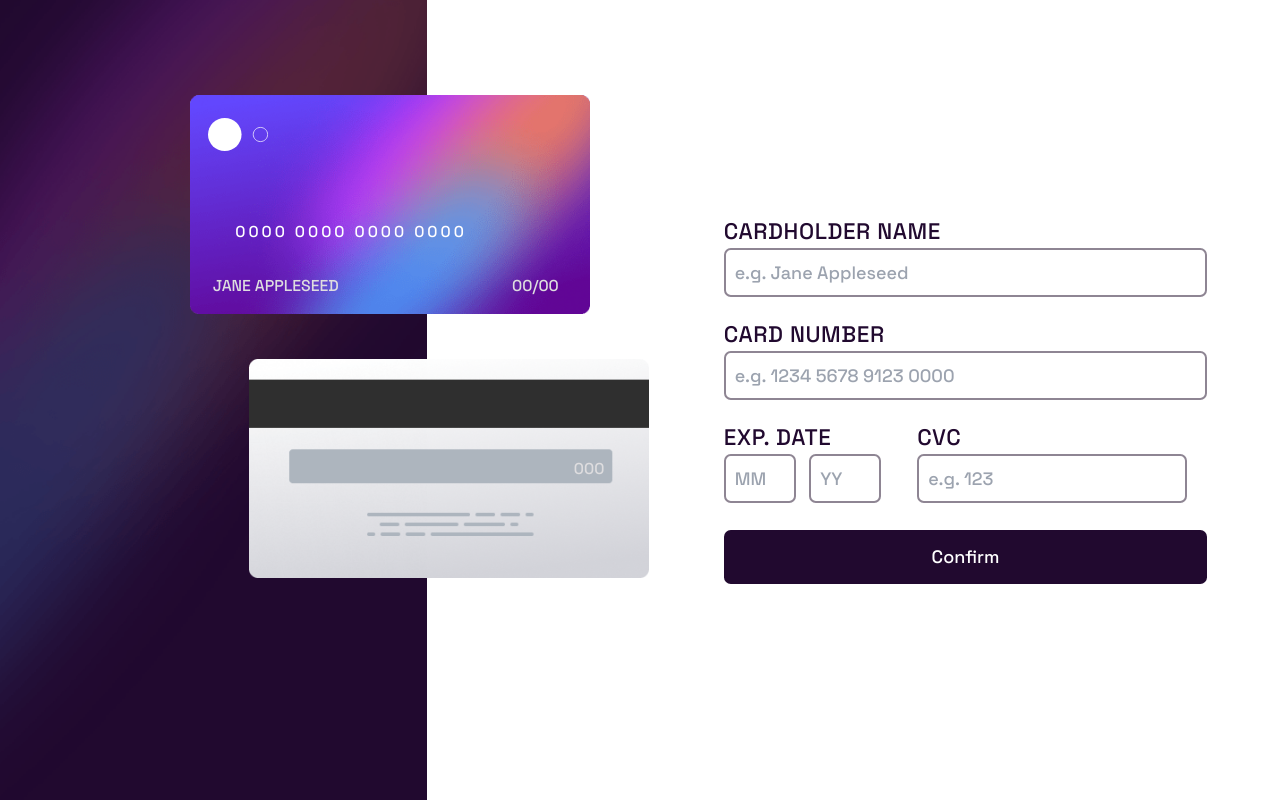
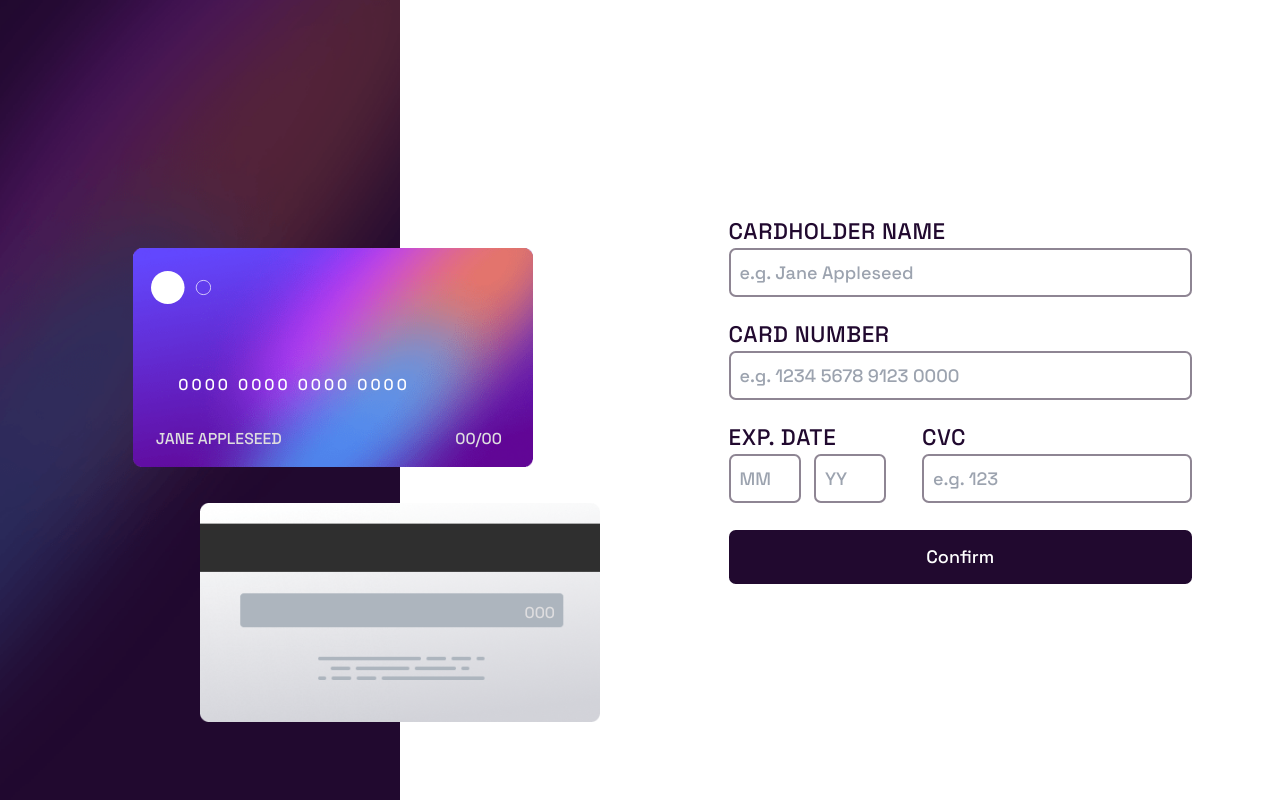
Before and after one commit to jjjooeyyy/interactive-card-details-form, a website: page index.html in a window 1280 px wide. Shown: the top 800 px of the page. Drawn offline with Linux system fonts and the light colour scheme.

Commit message:
finish responsive layout

```diff
--- a/index.html
+++ b/index.html
@@ -13,7 +13,6 @@
     .attribution { font-size: 11px; text-align: center; }
     .attribution a { color: hsl(228, 45%, 44%); }
   </style> -->
-
 </head>
 <body>
   <div class="container">
@@ -37,7 +36,7 @@
 </div>
 
 <div class="right-section">
-  <form class="flex flex-col lg:w-[50%] lg:mx-[14rem] lg:my-auto">
+  <form class="flex flex-col md:mx-[5rem] md:pl-7 lg:mx-[14rem] md:my-auto">
 
   <label class="text-veryDarkViolet uppercase tracking-wide text-xl">
     <p>Cardholder Name</p>
@@ -47,7 +46,7 @@
   <label class="text-veryDarkViolet uppercase tracking-wide text-xl pt-5">
   <p>Card Number</p>
   </label>
-  <input class="border-solid border-darkGrayishViolet border-2 rounded-md p-2" type="number" min="16" max="16" placeholder="e.g. 1234 5678 9123 0000">
+  <input class="border-solid border-darkGrayishViolet border-2 rounded-md p-2" type="number" min="16" max="16" placeholder="e.g. 1234 5678 9123 0000" required>
 
   <div class="flex flex-row gap-8">
    <div class="flex flex-col">
@@ -55,16 +54,16 @@
   <p>Exp. Date</p>
   </label>
   <div class="flex flex-row gap-3">
-    <input class="border-solid border-darkGrayishViolet border-2 rounded-md p-2 w-14 lg:w-16" type="number" min="01" max="12" placeholder="MM">
+    <input class="border-solid border-darkGrayishViolet border-2 rounded-md p-2 w-14 lg:w-16" type="number" min="01" max="12" placeholder="MM" required>
 
-    <input class="border-solid border-darkGrayishViolet border-2 rounded-md p-2 w-14 lg:w-16" type="number" min="23" max="28" placeholder="YY">
+    <input class="border-solid border-darkGrayishViolet border-2 rounded-md p-2 w-14 lg:w-16" type="number" min="23" max="28" placeholder="YY" required>
   </div>
 </div>
     <div class="flex flex-col ">
     <label class="text-veryDarkViolet uppercase tracking-wide text-xl pt-5">
       <p>CVC</p>
     </label>
-    <input class="border-solid border-darkGrayishViolet border-2 rounded-md p-2 w-24 lg:w-60" type="text" min="000" max="999" placeholder="e.g. 123">
+    <input class="border-solid border-darkGrayishViolet border-2 rounded-md p-2 w-24 lg:w-60" type="text" min="000" max="999" placeholder="e.g. 123" required>
     </div>
 </div>
 
--- a/input.css
+++ b/input.css
@@ -13,7 +13,7 @@ html {
 
 .container {
     @apply
-    lg:flex lg:w-screen
+    md:flex md:w-screen
 }
 
 .left-section{
@@ -22,14 +22,14 @@ html {
     md:bg-[url('/images/bg-main-desktop.png')]
     bg-cover bg-center bg-no-repeat
     h-[30vh] w-screen
-    lg:h-[100vh] lg:w-1/3
+    md:h-[100vh] md:w-1/3
 }
 
 .cards {
     @apply
     flex flex-col-reverse
-    pt-[50px] pl-[4rem]
-    lg:flex-col
+    pt-[50px]
+    md:flex-col
 }
 
 .front-card {
@@ -39,8 +39,9 @@ html {
     lg:w-[400px]
     overflow-hidden
     z-10
-    -top-[112px] left-8
-    lg:left-1/3 lg:top-10
+    -top-[115px] left-8
+    md:left-4 md:top-64
+    lg:left-1/3 lg:top-44
 }
 
 .back-card {
@@ -49,12 +50,13 @@ html {
     w-[320px]
     lg:w-[400px]
     overflow-hidden
-    bottom-[35px] left-20
-    lg:left-1/2 lg:-bottom-[5rem]
+    bottom-[35px] left-14
+    md:left-1/4 md:-bottom-[17rem]
+    lg:left-1/2 lg:-bottom-[13rem]
 }
 
 .right-section {
     @apply
     mt-[6rem] mx-10
-    lg:flex-row lg:my-auto lg:items-center lg:justify-center
+    md:flex-row md:my-auto md:items-center md:justify-center md:w-screen
 }
```
Also changed, not shown: css/main.css.
